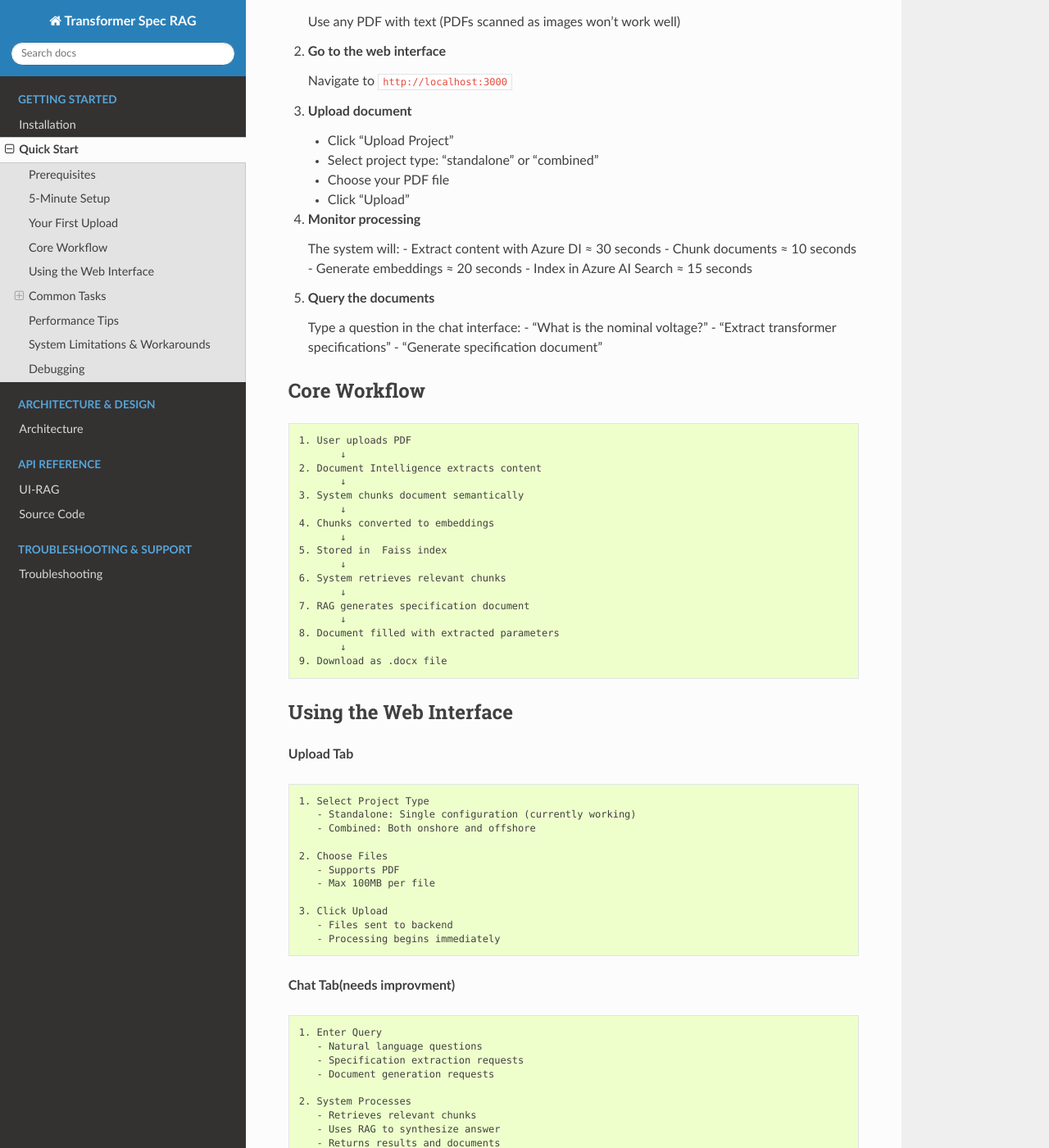
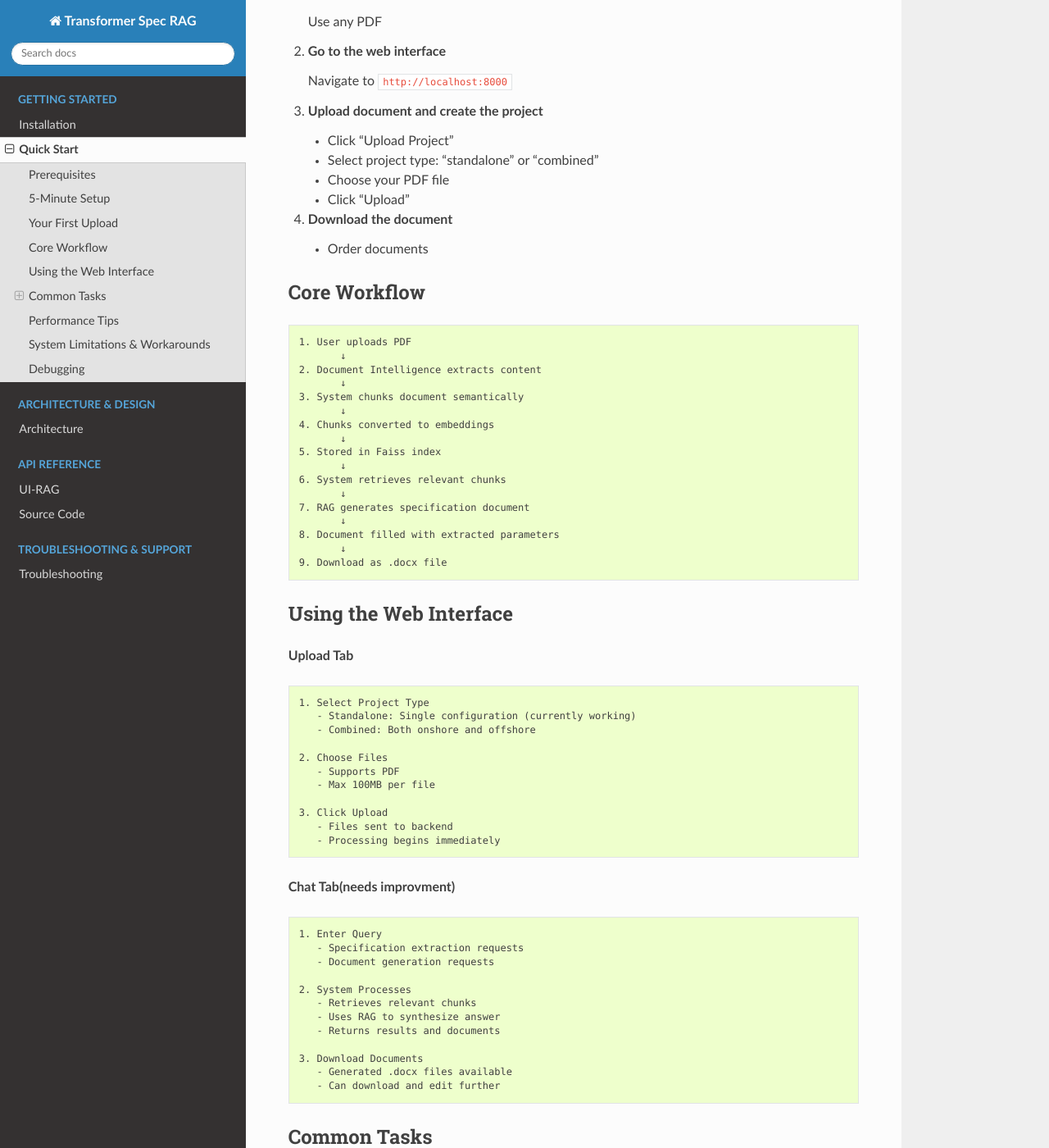
Before and after one commit to chaitra-bhandari/TransformerRag, a Sphinx documentation site: the page built from UI-RAG/docs/quickstart.rst, in a window 1280 px wide and 1400 px high, scrolled down 1425 px. Shown: the whole window at 82% size. Built offline with Sphinx 7.4.7 and the Read the Docs theme 3.1.0, drawn with Linux system fonts in a browser that asks for light colours; pages that are not in the unit, such as notebooks, are missing from menus; some of the changed text lies outside the part shown.

Commit message:
Update quickstart.rst

```diff
--- a/UI-RAG/docs/quickstart.rst
+++ b/UI-RAG/docs/quickstart.rst
@@ -70,33 +70,23 @@ Your First Upload
 
 1. **Prepare a PDF document**
 
-   Use any PDF with text (PDFs scanned as images won't work well)
+   Use any PDF
 
 2. **Go to the web interface**
 
-   Navigate to ``http://localhost:3000``
+   Navigate to ``http://localhost:8000``
 
-3. **Upload document**
+3. **Upload document and create the project**
 
    - Click "Upload Project"
    - Select project type: "standalone" or "combined"
    - Choose your PDF file
    - Click "Upload"
 
-4. **Monitor processing**
+4. **Download the document**
 
-   The system will:
-   - Extract content with Azure DI ≈ 30 seconds
-   - Chunk documents ≈ 10 seconds
-   - Generate embeddings ≈ 20 seconds
-   - Index in Azure AI Search ≈ 15 seconds
+   - Order documents
 
-5. **Query the documents**
-
-   Type a question in the chat interface:
-   - "What is the nominal voltage?"
-   - "Extract transformer specifications"
-   - "Generate specification document"
 
 Core Workflow
 =============
@@ -111,7 +101,7 @@ Core Workflow
            ↓
     4. Chunks converted to embeddings
            ↓
-    5. Stored in  Faiss index
+    5. Stored in Faiss index
            ↓
     6. System retrieves relevant chunks
            ↓
@@ -145,7 +135,6 @@ Using the Web Interface
 .. code-block:: text
 
     1. Enter Query
-       - Natural language questions
        - Specification extraction requests
        - Document generation requests
 
```
